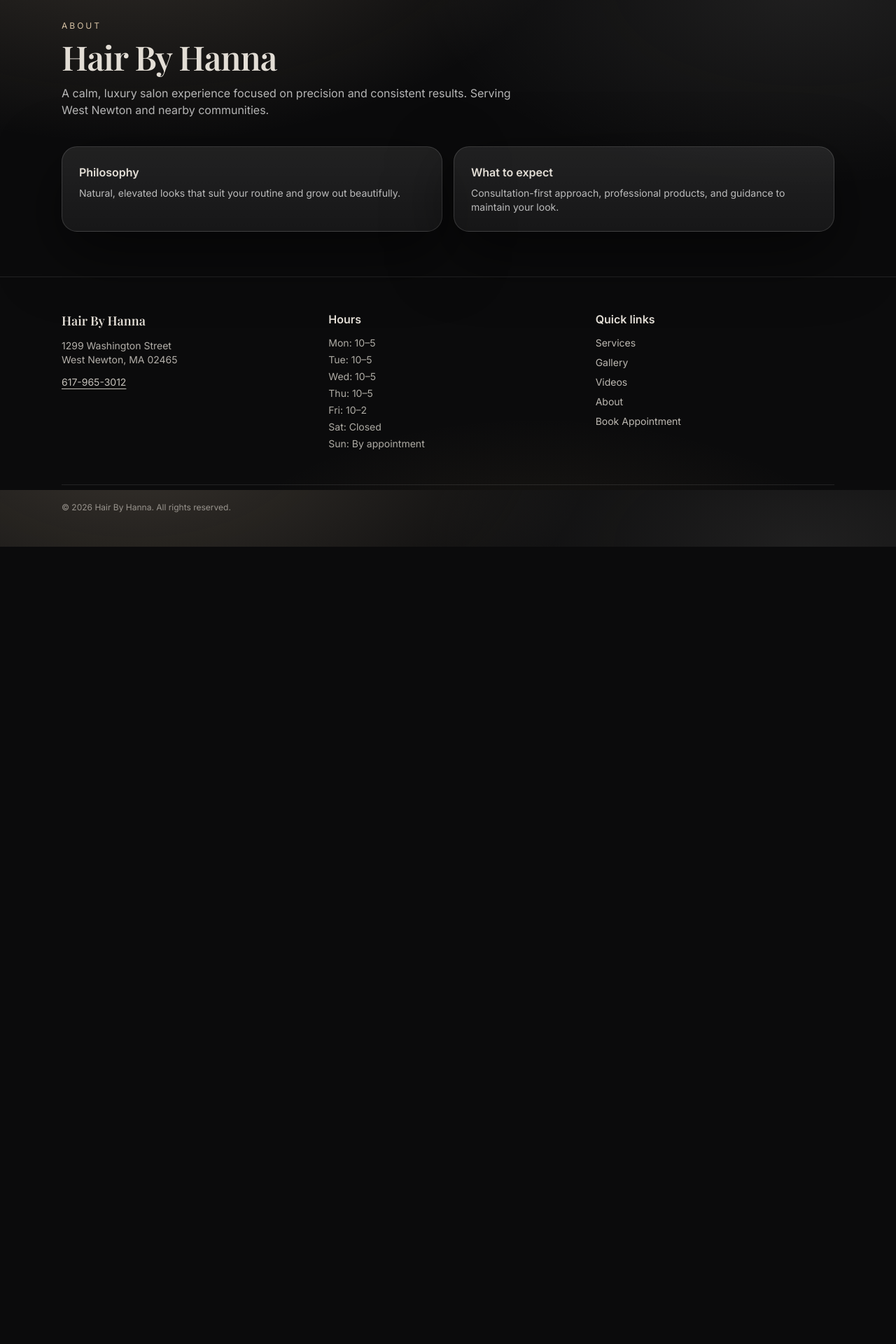
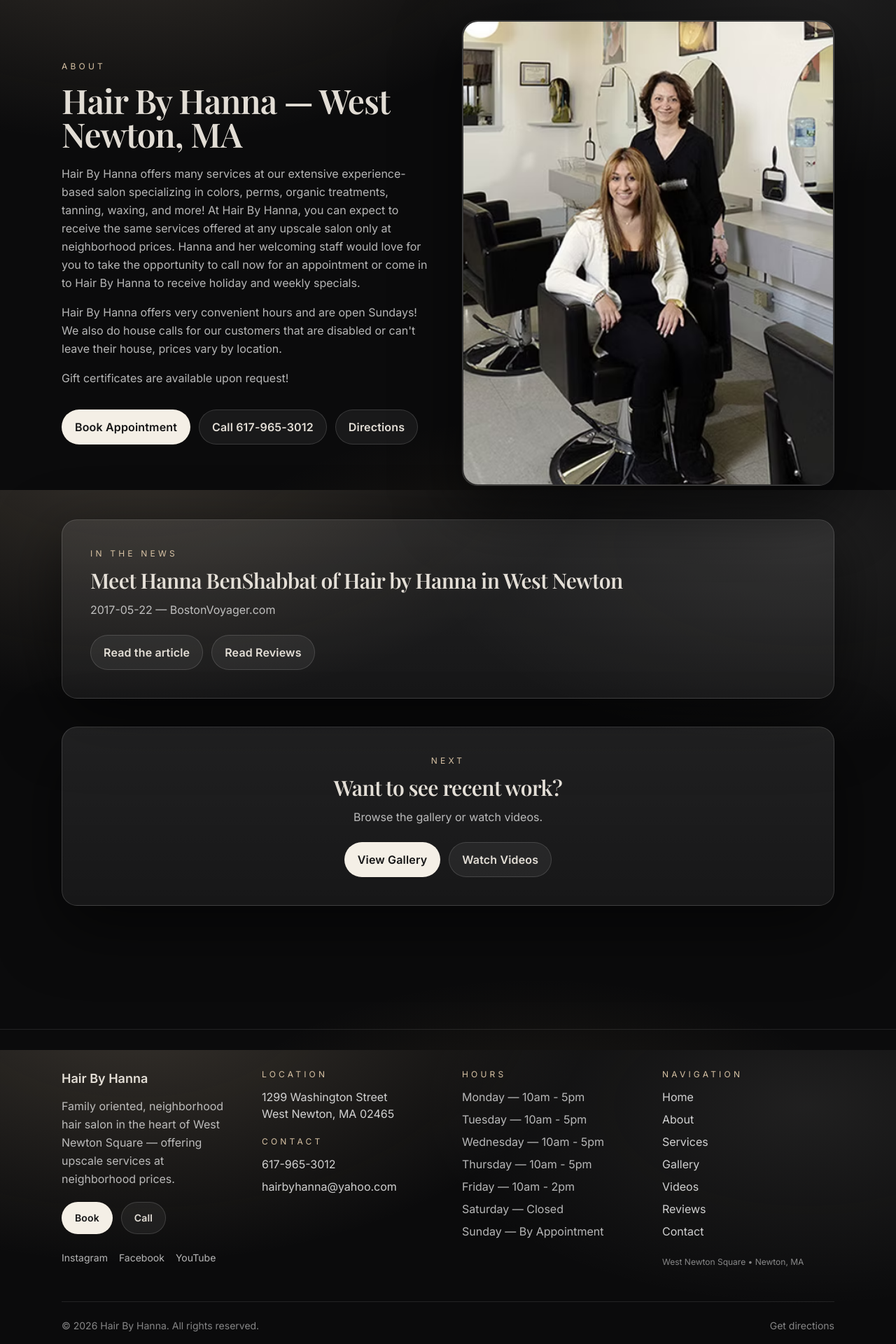
Before and after one commit to MattDevOps/hairbyhanna, a Next.js app: page /about in a window 1280 px wide. Shown: the part 100-2020 px from the top of the page at 70% size. Before the commit the page ends 881 px from the top, so only its background shows below. Built offline with nearby package versions, Linux system fonts and the light colour scheme; a web font is replaced by a local one.

Commit message:
updated image on about

```diff
--- a/app/about/page.tsx
+++ b/app/about/page.tsx
@@ -1,27 +1,116 @@
-export default function About() {
+import Image from "next/image";
+import Link from "next/link";
+
+export const metadata = {
+  title: "About | Hair By Hanna — West Newton, MA",
+  description:
+    "Hair By Hanna offers many services at an experience-based salon specializing in color, perms, organic treatments, waxing, and more — upscale services at neighborhood prices.",
+};
+
+export default function AboutPage() {
   return (
-    <div className="mx-auto max-w-6xl px-6 py-16">
-      <p className="text-xs uppercase tracking-[0.25em] gold">About</p>
-      <h1 className="mt-3 text-3xl md:text-5xl font-semibold">Hair By Hanna</h1>
-      <p className="mt-4 text-white/70 max-w-2xl">
-        A calm, luxury salon experience focused on precision and consistent results.
-        Serving West Newton and nearby communities.
-      </p>
+    <main>
+      <section className="container pt-16 pb-12">
+        <div className="grid gap-10 lg:grid-cols-2 lg:items-center">
+          <div className="fade-in">
+            <p className="text-xs uppercase tracking-[0.35em] gold">About</p>
 
-      <div className="mt-10 grid gap-4 md:grid-cols-2">
-        <div className="card p-6">
-          <p className="font-semibold">Philosophy</p>
-          <p className="mt-2 text-sm text-white/70">
-            Natural, elevated looks that suit your routine and grow out beautifully.
+            <h1 className="mt-4 text-4xl md:text-5xl font-semibold">
+              Hair By Hanna — West Newton, MA
+            </h1>
+
+            <p className="mt-5 text-white/70 leading-relaxed">
+              Hair By Hanna offers many services at our extensive experience-based
+              salon specializing in colors, perms, organic treatments, tanning, waxing,
+              and more! At Hair By Hanna, you can expect to receive the same services
+              offered at any upscale salon only at neighborhood prices. Hanna and her
+              welcoming staff would love for you to take the opportunity to call now
+              for an appointment or come in to Hair By Hanna to receive holiday and
+              weekly specials.
+            </p>
+
+            <p className="mt-4 text-white/70 leading-relaxed">
+              Hair By Hanna offers very convenient hours and are open Sundays! We also
+              do house calls for our customers that are disabled or can&apos;t leave
+              their house, prices vary by location.
+            </p>
+
+            <p className="mt-4 text-white/70 leading-relaxed">
+              Gift certificates are available upon request!
+            </p>
+
+            <div className="mt-8 flex flex-wrap gap-3">
+              <Link href="/contact" className="btn btn-cream">
+                Book Appointment
+              </Link>
+              <a href="tel:+16179653012" className="btn btn-ghost">
+                Call 617-965-3012
+              </a>
+              <a
+                className="btn btn-ghost"
+                href="https://www.google.com/maps?q=1299%20Washington%20Street,%20West%20Newton,%20MA%2002465"
+                target="_blank"
+                rel="noreferrer"
+              >
+                Directions
+              </a>
+            </div>
+          </div>
+
+          <div className="card overflow-hidden">
+            <div className="relative aspect-[4/5] w-full overflow-hidden rounded-[22px] border border-white/10">
+            <Image
+              src="/images/about/hanna.jpg"
+              alt="Hair By Hanna — West Newton, MA"
+              fill
+              className="object-cover object-[center_20%]"
+              priority
+            />
+            </div>
+          </div>
+        </div>
+      </section>
+
+      <section className="container pb-28">
+        <div className="card p-10">
+          <p className="text-xs uppercase tracking-[0.35em] gold">In the news</p>
+          <h2 className="mt-3 text-2xl md:text-3xl font-semibold">
+            Meet Hanna BenShabbat of Hair by Hanna in West Newton
+          </h2>
+          <p className="mt-3 text-white/70">
+            2017-05-22 — BostonVoyager.com
           </p>
+
+          <div className="mt-6 flex flex-wrap gap-3">
+            <a
+              href="https://bostonvoyager.com/interview/meet-hanna-benshabbat-hair-hanna-west-newton/"
+              target="_blank"
+              rel="noreferrer"
+              className="btn btn-ghost px-6 py-3"
+            >
+              Read the article
+            </a>
+            <Link href="/reviews" className="btn btn-ghost px-6 py-3">
+              Read Reviews
+            </Link>
+          </div>
         </div>
-        <div className="card p-6">
-          <p className="font-semibold">What to expect</p>
-          <p className="mt-2 text-sm text-white/70">
-            Consultation-first approach, professional products, and guidance to maintain your look.
-          </p>
+
+        <div className="mt-10 card p-10 text-center">
+          <p className="text-xs uppercase tracking-[0.35em] gold">Next</p>
+          <h3 className="mt-3 text-3xl font-semibold">Want to see recent work?</h3>
+          <p className="mt-3 text-white/70">Browse the gallery or watch videos.</p>
+
+          <div className="mt-6 flex flex-wrap justify-center gap-3">
+            <Link href="/gallery" className="btn btn-cream px-6 py-3">
+              View Gallery
+            </Link>
+            <Link href="/videos" className="btn btn-ghost px-6 py-3">
+              Watch Videos
+            </Link>
+          </div>
         </div>
-      </div>
-    </div>
+      </section>
+    </main>
   );
 }
--- a/app/reviews/page.tsx
+++ b/app/reviews/page.tsx
@@ -1,66 +1,86 @@
 import Link from "next/link";
 
-const REVIEWS = [
-  {
-    name: "Local client",
-    text: "Hanna is meticulous and really listens. Color came out natural and exactly what I wanted.",
-  },
-  {
-    name: "Repeat customer",
-    text: "Best haircut I’ve had in years — shape and movement are perfect and it grows out nicely.",
-  },
-  {
-    name: "Highlights client",
-    text: "My highlights look dimensional and blended. Super professional and calm experience.",
-  },
-  {
-    name: "New client",
-    text: "Great consultation and recommendations. Loved the finish and shine.",
-  },
-  {
-    name: "Color client",
-    text: "Root coverage was seamless and the tone is beautiful. Highly recommend.",
-  },
-  {
-    name: "West Newton",
-    text: "Clean studio, great vibe, and consistent results every time.",
-  },
-];
+export const metadata = {
+  title: "Reviews | Hair By Hanna — West Newton, MA",
+  description:
+    "Client reviews for Hair By Hanna in West Newton, MA. Read feedback and write a review on Google.",
+};
 
 export default function ReviewsPage() {
+  // Free Google Maps embed (no API). Uses a search query for the business.
+  const embedSrc =
+    "https://www.google.com/maps?q=Hair%20By%20Hanna%201299%20Washington%20St%20West%20Newton%20MA&output=embed";
+
+  const googleReviewLink =
+    "https://www.google.com/maps?q=Hair%20By%20Hanna%201299%20Washington%20St%20West%20Newton%20MA";
+
   return (
-    <div className="mx-auto max-w-6xl px-6 py-16">
-      <p className="text-xs uppercase tracking-[0.25em] gold">Reviews</p>
-      <div className="mt-3 flex flex-col gap-3 sm:flex-row sm:items-end sm:justify-between">
-        <div>
-          <h1 className="text-3xl md:text-5xl font-semibold">Client love</h1>
-          <p className="mt-3 text-white/70 max-w-2xl">
-            Consistent results, calm experience, and looks that grow out beautifully.
+    <main>
+      <section className="container pt-16 pb-12">
+        <div className="max-w-3xl fade-in">
+          <p className="text-xs uppercase tracking-[0.35em] gold">Reviews</p>
+
+          <h1 className="mt-4 text-4xl md:text-5xl font-semibold">
+            Google Reviews for Hair By Hanna
+          </h1>
+
+          <p className="mt-4 text-white/70 leading-relaxed">
+            Read reviews from real clients and, if you’ve visited, we’d love for you to
+            leave feedback on Google.
           </p>
+
+          <div className="mt-7 flex flex-wrap gap-3">
+            <a
+              href={googleReviewLink}
+              target="_blank"
+              rel="noreferrer"
+              className="btn btn-cream"
+            >
+              View on Google
+            </a>
+            <Link href="/contact" className="btn btn-ghost">
+              Book Appointment
+            </Link>
+          </div>
         </div>
-        <Link href="/contact" className="btn btn-gold">Book</Link>
-      </div>
+      </section>
 
-      <div className="mt-10 grid gap-4 md:grid-cols-2 lg:grid-cols-3">
-        {REVIEWS.map((r) => (
-          <div key={r.name + r.text} className="card p-6">
-            <p className="text-sm text-white/80">“{r.text}”</p>
-            <p className="mt-4 text-xs text-white/55">— {r.name}</p>
+      <section className="container pb-24">
+        <div className="card overflow-hidden">
+          <div className="aspect-[16/10] w-full">
+            <iframe
+              title="Hair By Hanna — Google Reviews"
+              src={embedSrc}
+              className="h-full w-full border-0"
+              loading="lazy"
+              referrerPolicy="no-referrer-when-downgrade"
+              allowFullScreen
+            />
           </div>
-        ))}
-      </div>
+        </div>
 
-      <div className="mt-10 card p-10">
-        <p className="text-xs uppercase tracking-[0.25em] gold">Book</p>
-        <h2 className="mt-3 text-2xl font-semibold">Want this result?</h2>
-        <p className="mt-3 text-white/70 max-w-2xl">
-          Request an appointment and we’ll confirm availability.
-        </p>
-        <div className="mt-7 flex flex-col sm:flex-row gap-3">
-          <Link href="/contact" className="btn btn-gold">Request Appointment</Link>
-          <a href="tel:+16179653012" className="btn btn-ghost">Call 617-965-3012</a>
+        <div className="mt-10 card p-10 text-center">
+          <p className="text-xs uppercase tracking-[0.35em] gold">Leave a review</p>
+          <h2 className="mt-3 text-3xl font-semibold">Loved your experience?</h2>
+          <p className="mt-3 text-white/70">
+            Reviews help new clients find a salon they can trust.
+          </p>
+
+          <div className="mt-6 flex flex-wrap justify-center gap-3">
+            <a
+              href={googleReviewLink}
+              target="_blank"
+              rel="noreferrer"
+              className="btn btn-cream px-6 py-3"
+            >
+              Write a Google Review
+            </a>
+            <Link href="/gallery" className="btn btn-ghost px-6 py-3">
+              View Gallery
+            </Link>
+          </div>
         </div>
-      </div>
-    </div>
+      </section>
+    </main>
   );
 }
--- a/components/Footer.tsx
+++ b/components/Footer.tsx
@@ -1,52 +1,157 @@
 import Link from "next/link";
 
 export default function Footer() {
+  const year = new Date().getFullYear();
+
+  const mapUrl =
+    "https://www.google.com/maps?q=1299%20Washington%20Street,%20West%20Newton,%20MA%2002465";
+
   return (
-    <footer className="border-t border-white/10">
-      <div className="container py-12">
-        <div className="grid gap-10 md:grid-cols-3">
+    <footer className="mt-16 border-t border-white/10">
+      <div className="container py-14">
+        <div className="grid gap-10 lg:grid-cols-4">
+          {/* Brand */}
           <div>
-            <p className="text-lg font-semibold" style={{ fontFamily: "var(--font-heading), serif" }}>
-              Hair By Hanna
+            <p className="font-semibold text-lg">Hair By Hanna</p>
+            <p className="mt-3 text-white/70 leading-relaxed">
+              Family oriented, neighborhood hair salon in the heart of West Newton Square —
+              offering upscale services at neighborhood prices.
             </p>
-            <p className="mt-3 text-sm text-[rgba(244,239,230,0.72)]">
-              1299 Washington Street<br />
-              West Newton, MA 02465
-            </p>
-            <p className="mt-3 text-sm">
-              <a className="underline underline-offset-4 text-[rgba(244,239,230,0.80)] hover:text-[rgba(244,239,230,0.95)]" href="tel:+16179653012">
-                617-965-3012
+
+            <div className="mt-5 flex flex-wrap gap-3">
+              <Link href="/contact" className="btn btn-cream px-5 py-2 text-sm">
+                Book
+              </Link>
+              <a href="tel:+16179653012" className="btn btn-ghost px-5 py-2 text-sm">
+                Call
               </a>
-            </p>
+            </div>
+
+            <div className="mt-6 flex items-center gap-4 text-sm">
+              <a
+                href="https://www.instagram.com/hairbyhannanewton/?igshid=ZWIzMWE5ZmU3Zg%3D%3D"
+                target="_blank"
+                rel="noreferrer"
+                className="text-white/70 hover:text-white transition"
+              >
+                Instagram
+              </a>
+              <a
+                href="https://www.facebook.com/HairByHanna5"
+                target="_blank"
+                rel="noreferrer"
+                className="text-white/70 hover:text-white transition"
+              >
+                Facebook
+              </a>
+              <a
+                href="https://www.youtube.com/channel/UCe_uQXh7L2-xB8M94BKuAdQ"
+                target="_blank"
+                rel="noreferrer"
+                className="text-white/70 hover:text-white transition"
+              >
+                YouTube
+              </a>
+            </div>
           </div>
 
+          {/* Location */}
           <div>
-            <p className="font-semibold">Hours</p>
-            <ul className="mt-3 space-y-1 text-sm text-[rgba(244,239,230,0.70)]">
-              <li>Mon: 10–5</li>
-              <li>Tue: 10–5</li>
-              <li>Wed: 10–5</li>
-              <li>Thu: 10–5</li>
-              <li>Fri: 10–2</li>
-              <li>Sat: Closed</li>
-              <li>Sun: By appointment</li>
+            <p className="text-xs uppercase tracking-[0.35em] gold">Location</p>
+            <a
+              href={mapUrl}
+              target="_blank"
+              rel="noreferrer"
+              className="mt-3 block text-white/80 hover:text-white transition"
+            >
+              1299 Washington Street
+              <br />
+              West Newton, MA 02465
+            </a>
+
+            <p className="mt-5 text-xs uppercase tracking-[0.35em] gold">Contact</p>
+            <a
+              href="tel:+16179653012"
+              className="mt-3 block text-white/80 hover:text-white transition"
+            >
+              617-965-3012
+            </a>
+            <a
+              href="mailto:hairbyhanna@yahoo.com"
+              className="mt-2 block text-white/80 hover:text-white transition"
+            >
+              hairbyhanna@yahoo.com
+            </a>
+          </div>
+
+          {/* Hours (matching current site) */}
+          <div>
+            <p className="text-xs uppercase tracking-[0.35em] gold">Hours</p>
+            <ul className="mt-3 space-y-2 text-white/70">
+              <li>Monday — 10am - 5pm</li>
+              <li>Tuesday — 10am - 5pm</li>
+              <li>Wednesday — 10am - 5pm</li>
+              <li>Thursday — 10am - 5pm</li>
+              <li>Friday — 10am - 2pm</li>
+              <li>Saturday — Closed</li>
+              <li>Sunday — By Appointment</li>
             </ul>
           </div>
 
+          {/* Nav */}
           <div>
-            <p className="font-semibold">Quick links</p>
-            <div className="mt-3 flex flex-col gap-2 text-sm">
-              <Link className="text-[rgba(244,239,230,0.76)] hover:text-[rgba(244,239,230,0.95)]" href="/services">Services</Link>
-              <Link className="text-[rgba(244,239,230,0.76)] hover:text-[rgba(244,239,230,0.95)]" href="/gallery">Gallery</Link>
-              <Link className="text-[rgba(244,239,230,0.76)] hover:text-[rgba(244,239,230,0.95)]" href="/videos">Videos</Link>
-              <Link className="text-[rgba(244,239,230,0.76)] hover:text-[rgba(244,239,230,0.95)]" href="/about">About</Link>
-              <Link className="text-[rgba(244,239,230,0.76)] hover:text-[rgba(244,239,230,0.95)]" href="/contact">Book Appointment</Link>
-            </div>
+            <p className="text-xs uppercase tracking-[0.35em] gold">Navigation</p>
+            <ul className="mt-3 space-y-2">
+              <li>
+                <Link className="text-white/80 hover:text-white transition" href="/">
+                  Home
+                </Link>
+              </li>
+              <li>
+                <Link className="text-white/80 hover:text-white transition" href="/about">
+                  About
+                </Link>
+              </li>
+              <li>
+                <Link className="text-white/80 hover:text-white transition" href="/services">
+                  Services
+                </Link>
+              </li>
+              <li>
+                <Link className="text-white/80 hover:text-white transition" href="/gallery">
+                  Gallery
+                </Link>
+              </li>
+              <li>
+                <Link className="text-white/80 hover:text-white transition" href="/videos">
+                  Videos
+                </Link>
+              </li>
+              <li>
+                <Link className="text-white/80 hover:text-white transition" href="/reviews">
+                  Reviews
+                </Link>
+              </li>
+              <li>
+                <Link className="text-white/80 hover:text-white transition" href="/contact">
+                  Contact
+                </Link>
+              </li>
+            </ul>
+
+            <p className="mt-6 text-xs text-white/50">
+              West Newton Square • Newton, MA
+            </p>
           </div>
         </div>
 
-        <div className="mt-12 border-t border-white/10 pt-6 text-xs text-[rgba(244,239,230,0.55)]">
-          © {new Date().getFullYear()} Hair By Hanna. All rights reserved.
+        <div className="mt-12 flex flex-col gap-3 border-t border-white/10 pt-6 text-sm text-white/50 sm:flex-row sm:items-center sm:justify-between">
+          <p>© {year} Hair By Hanna. All rights reserved.</p>
+          <p>
+            <a className="hover:text-white transition" href={mapUrl} target="_blank" rel="noreferrer">
+              Get directions
+            </a>
+          </p>
         </div>
       </div>
     </footer>
```
Also changed, not shown: public/images/about/hanna.jpg (added).
